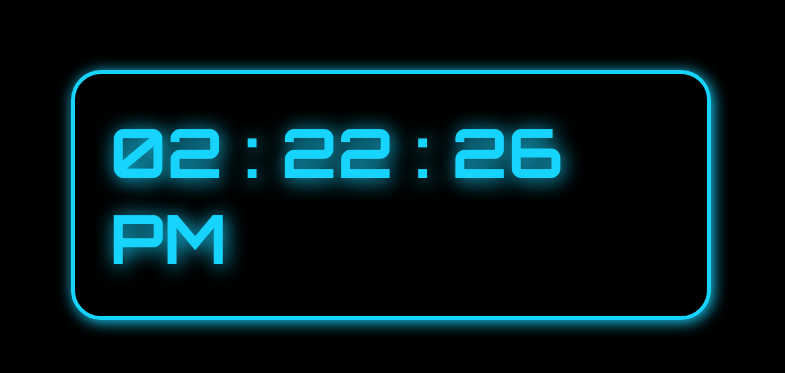
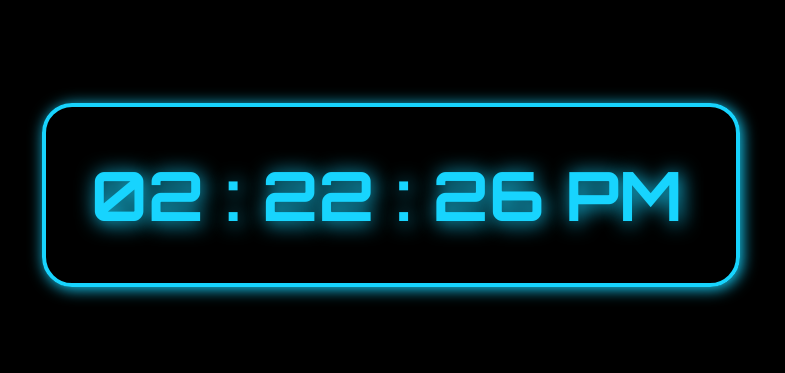
Before and after one commit to rohiniharnale24/Digital-Clock, a plain HTML site: page index.html in a window 1280 px wide. Shown: the part 205-578 px from the top of the page, without its empty margins (249-1034 px from the left). Drawn offline with Linux system fonts and the light colour scheme.

Commit message:
Update style.css
made fixed width and changed the padding of digitalclock

```diff
--- a/Assets/css/style.css
+++ b/Assets/css/style.css
@@ -19,7 +19,8 @@ body{
 
 .digitalclock{
 	border:4px solid #17d4fe;
-	padding : 35px;
+	padding : 45px;
+	width: 600px;
 	border-radius:30px;
 	box-shadow:2px 2px 15px #17d4fe;
 }
```
